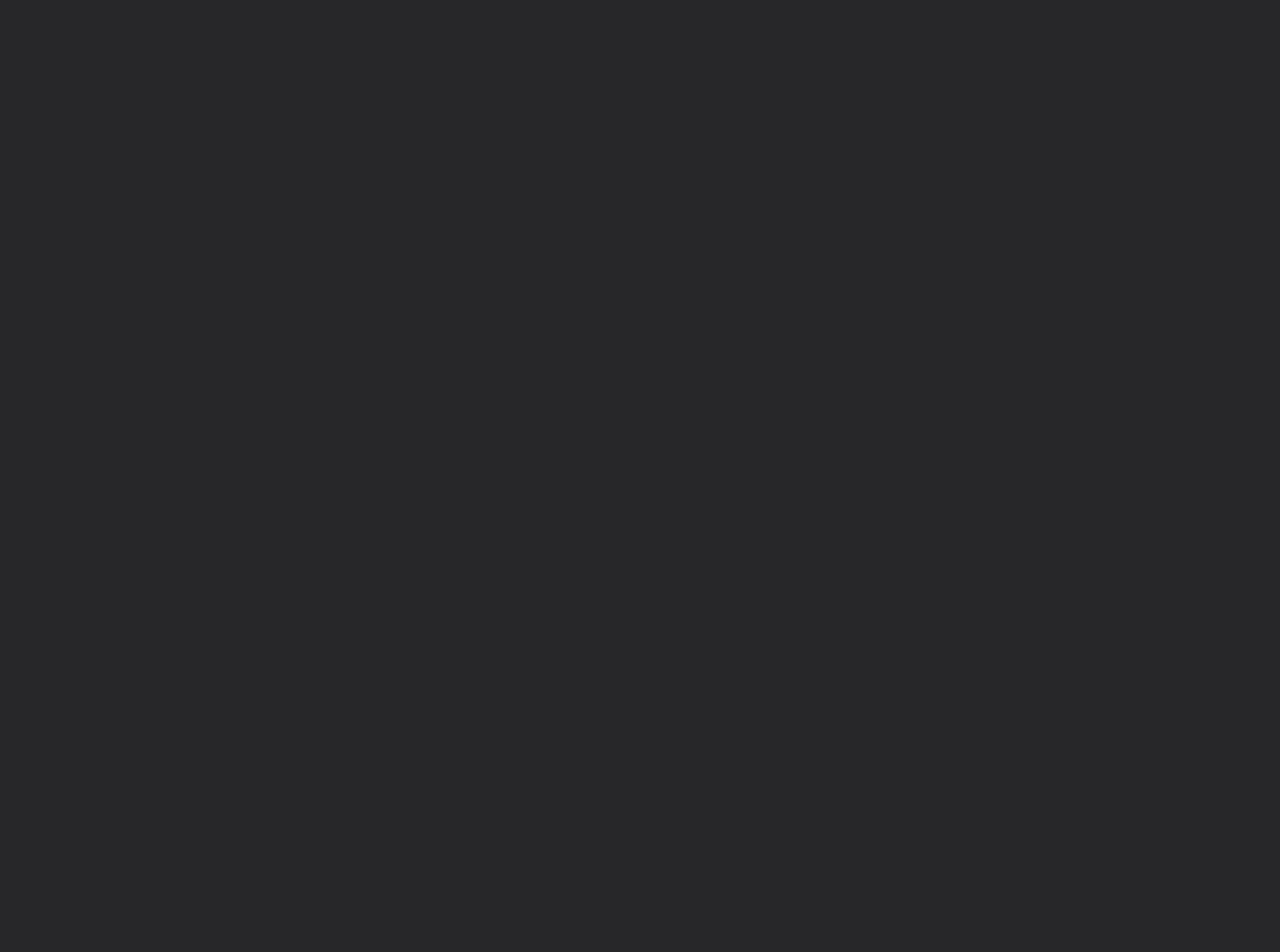
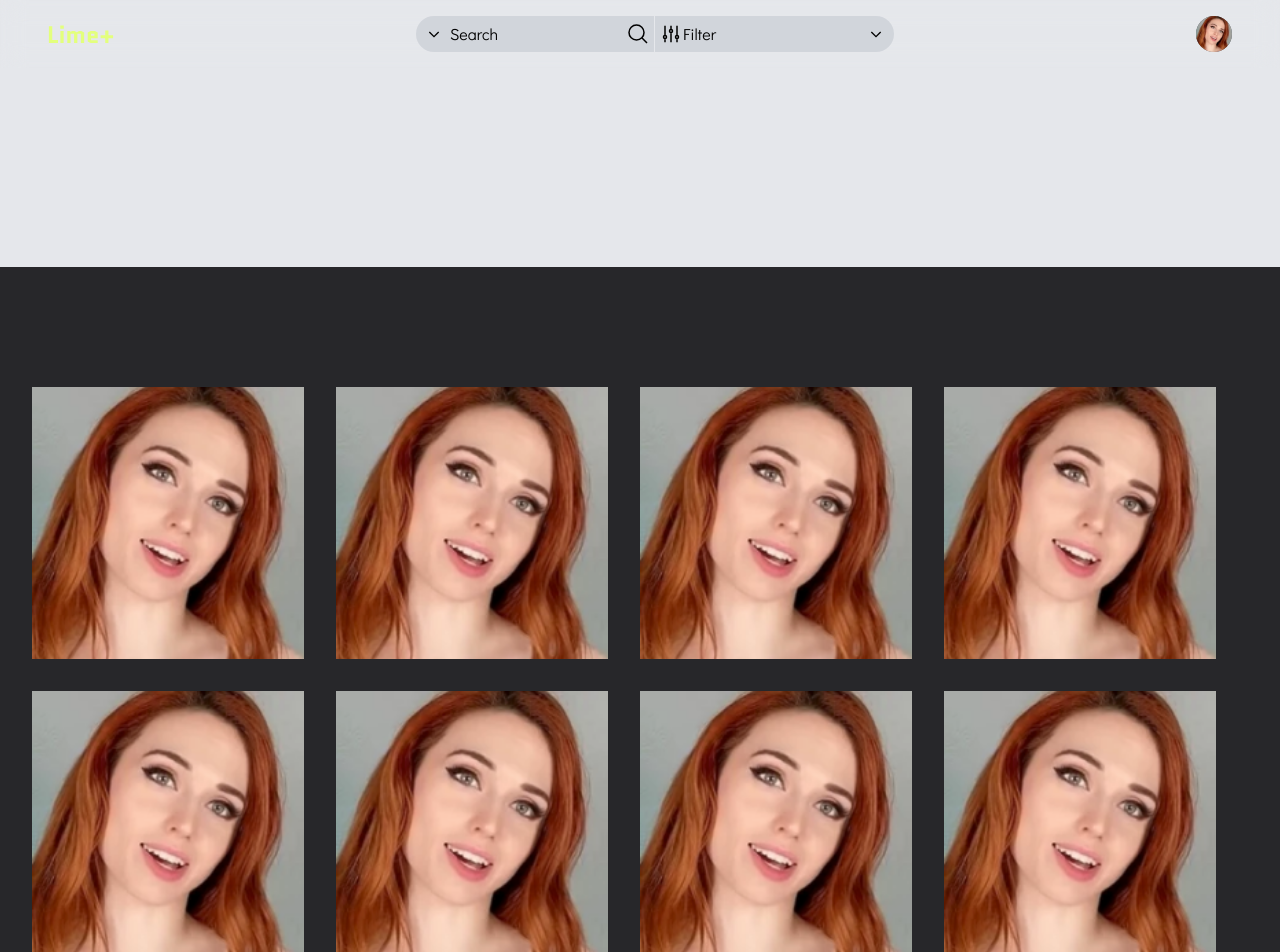
Before and after one commit to n-vh/lime, a React (Vite) app in the folder front/: page /showall in a window 1280 px wide. Before the commit this address had no page. Shown: the top 952 px of the page. Before the commit the page ends 800 px from the top, so only its background shows below. Built offline with nearby package versions, Linux system fonts and the light colour scheme.

Commit message:
first test layout film show all

```diff
--- a/front/src/components/Navbar.tsx
+++ b/front/src/components/Navbar.tsx
@@ -3,7 +3,7 @@ import { Filter } from './Filter';
 
 export function Navbar() {
   return (
-    <nav className="  py-4 backdrop-blur-md sm:px-4">
+    <nav className="fixed top-0 z-10 w-full  py-4 backdrop-blur-md sm:px-4">
       <div className="mx-auto flex flex-wrap px-8 ">
         <a href="" className="flex content-center items-center">
           <svg
--- a/front/src/main.tsx
+++ b/front/src/main.tsx
@@ -6,6 +6,7 @@ import { Navbar } from '~/components/Navbar';
 import { Card } from '~/components/Card';
 import { Sign } from '~/pages/Sign';
 import { UserModification } from '~/pages/UserModification';
+import { PageShowAll } from '~/pages/PageShowAll';
 import './index.css';
 
 ReactDOM.createRoot(document.getElementById('root') as HTMLElement).render(
@@ -15,6 +16,7 @@ ReactDOM.createRoot(document.getElementById('root') as HTMLElement).render(
         <Route path="/" index element={<Index />} />
         <Route path="/sign" element={<Sign />} />
         <Route path="/user" element={<UserModification />} />
+        <Route path="showall" element={<PageShowAll />} />
       </Routes>
     </BrowserRouter>
   </React.StrictMode>,
--- a/front/src/pages/PageShowAll.tsx
+++ b/front/src/pages/PageShowAll.tsx
@@ -1,3 +1,96 @@
+import { Navbar } from '~/components/Navbar';
+
 export function PageShowAll() {
-  return <></>;
+  return (
+    <>
+      <Navbar />
+      <div className="absolute top-0 z-0 h-2/6 w-full bg-gray-200">
+        <div className="right-0 left-0 h-3/6 rounded-lg ">
+          <div className="h4/6 w-full bg-slate-300"></div>
+        </div>
+      </div>
+      <div className="mt-[355px] mr-8 grid grid-cols-2 gap-8 pl-8 pr-8 pt-8 md:grid-cols-3 lg:grid-cols-4">
+        <div className="relative overflow-hidden">
+          <img
+            src="./images/placeholder.png"
+            alt="your-image-alt"
+            className="h-auto w-full"
+          />
+          <div className="absolute inset-0 bg-gray-800 bg-opacity-50 opacity-0 backdrop-blur-md backdrop-filter transition duration-500 hover:opacity-100">
+            {/* any content that should appear on top of the image, e.g. a caption */}
+          </div>
+        </div>
+        <div className="relative overflow-hidden">
+          <img
+            src="./images/placeholder.png"
+            alt="your-image-alt"
+            className="h-auto w-full"
+          />
+          <div className="absolute inset-0 bg-gray-800 bg-opacity-50 opacity-0 backdrop-blur-md backdrop-filter transition duration-500 hover:opacity-100">
+            {/* any content that should appear on top of the image, e.g. a caption */}
+          </div>
+        </div>
+        <div className="relative overflow-hidden">
+          <img
+            src="./images/placeholder.png"
+            alt="your-image-alt"
+            className="h-auto w-full"
+          />
+          <div className="absolute inset-0 bg-gray-800 bg-opacity-50 opacity-0 backdrop-blur-md backdrop-filter transition duration-500 hover:opacity-100">
+            {/* any content that should appear on top of the image, e.g. a caption */}
+          </div>
+        </div>
+        <div className="relative overflow-hidden">
+          <img
+            src="./images/placeholder.png"
+            alt="your-image-alt"
+            className="h-auto w-full"
+          />
+          <div className="absolute inset-0 bg-gray-800 bg-opacity-50 opacity-0 backdrop-blur-md backdrop-filter transition duration-500 hover:opacity-100">
+            {/* any content that should appear on top of the image, e.g. a caption */}
+          </div>
+        </div>
+        <div className="relative overflow-hidden">
+          <img
+            src="./images/placeholder.png"
+            alt="your-image-alt"
+            className="h-auto w-full"
+          />
+          <div className="absolute inset-0 bg-gray-800 bg-opacity-50 opacity-0 backdrop-blur-md backdrop-filter transition duration-500 hover:opacity-100">
+            {/* any content that should appear on top of the image, e.g. a caption */}
+          </div>
+        </div>
+        <div className="relative overflow-hidden">
+          <img
+            src="./images/placeholder.png"
+            alt="your-image-alt"
+            className="h-auto w-full"
+          />
+          <div className="absolute inset-0 bg-gray-800 bg-opacity-50 opacity-0 backdrop-blur-md backdrop-filter transition duration-500 hover:opacity-100">
+            {/* any content that should appear on top of the image, e.g. a caption */}
+          </div>
+        </div>
+        <div className="relative overflow-hidden">
+          <img
+            src="./images/placeholder.png"
+            alt="your-image-alt"
+            className="h-auto w-full"
+          />
+          <div className="absolute inset-0 bg-gray-800 bg-opacity-50 opacity-0 backdrop-blur-md backdrop-filter transition duration-500 hover:opacity-100">
+            {/* any content that should appear on top of the image, e.g. a caption */}
+          </div>
+        </div>
+        <div className="relative overflow-hidden">
+          <img
+            src="./images/placeholder.png"
+            alt="your-image-alt"
+            className="h-auto w-full"
+          />
+          <div className="absolute inset-0 bg-gray-800 bg-opacity-50 opacity-0 backdrop-blur-md backdrop-filter transition duration-500 hover:opacity-100">
+            {/* any content that should appear on top of the image, e.g. a caption */}
+          </div>
+        </div>
+      </div>
+    </>
+  );
 }
```
